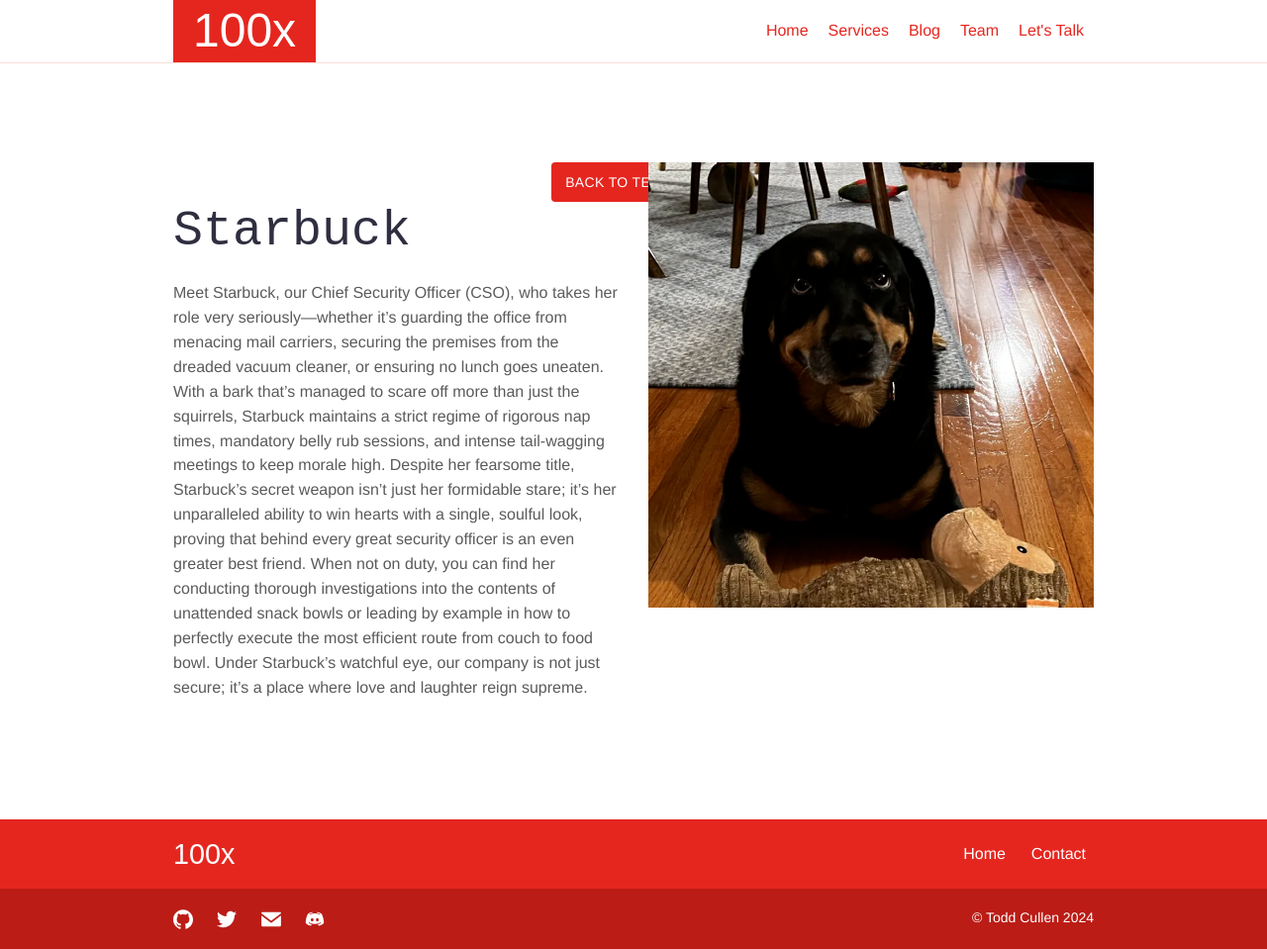
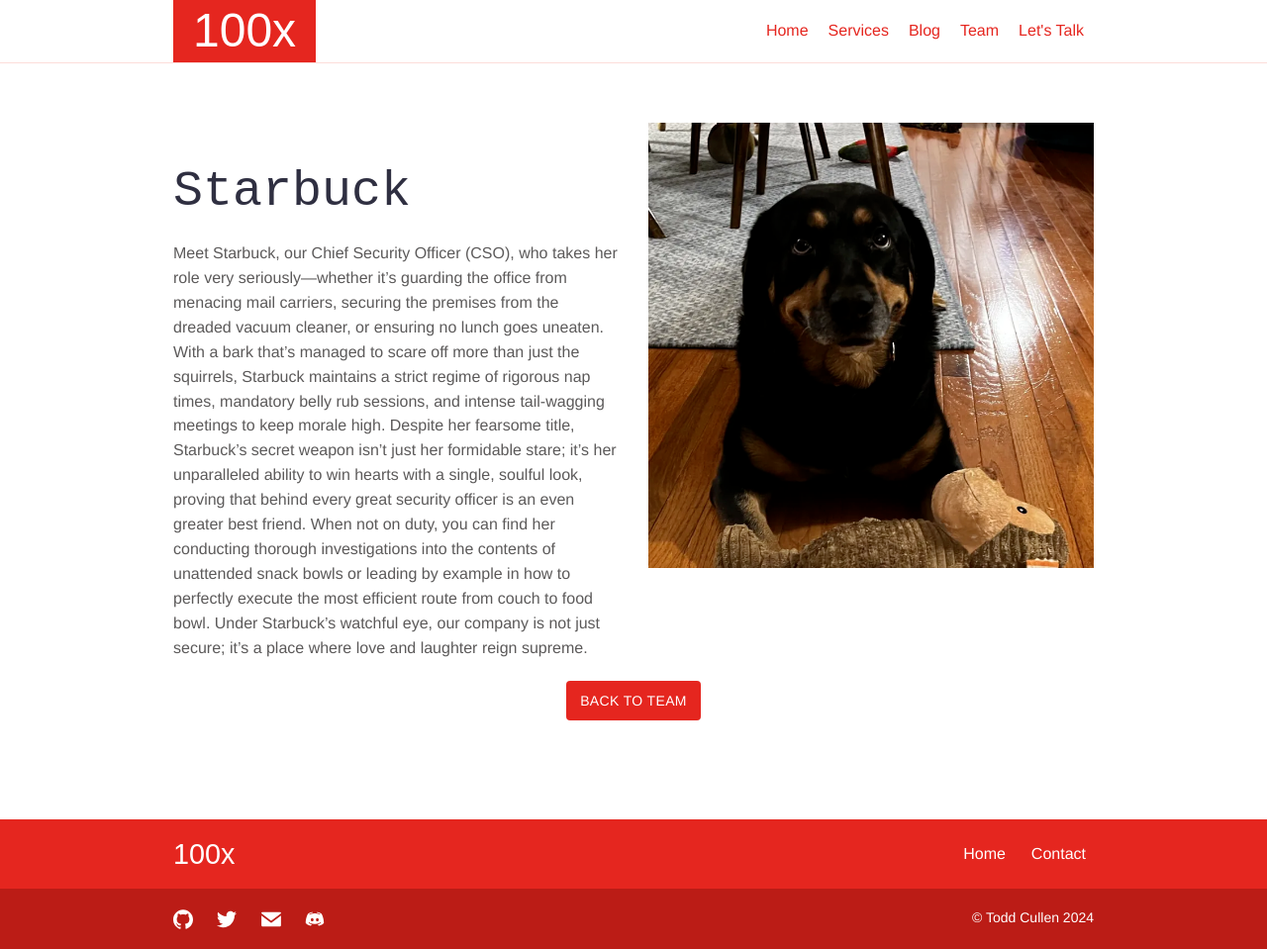
Before and after one commit to Shakakai/100x, a Jekyll site: the page built from _team/starbuck.md, in a window 1280 px wide. Shown: the whole page at 99% size. Built offline with Jekyll 4.4.1, drawn with Linux system fonts in a browser that asks for light colours; some web fonts are replaced.

Commit message:
fixing broken layout

```diff
--- a/_layouts/team.html
+++ b/_layouts/team.html
@@ -16,10 +16,10 @@ bodyClass: "page-team"
             class="intro-image"
             src="{{ page.image | relative_url }}" />
     </div>
-    <div class="row justify-content-center">
+  </div>
+  <div class="row justify-content-center">
       <div class="col-auto">
         <a class="button button-primary" href="{{ "team" | relative_url }}">Back to Team</a>
       </div>
     </div>
-  </div>
 </div>
```
